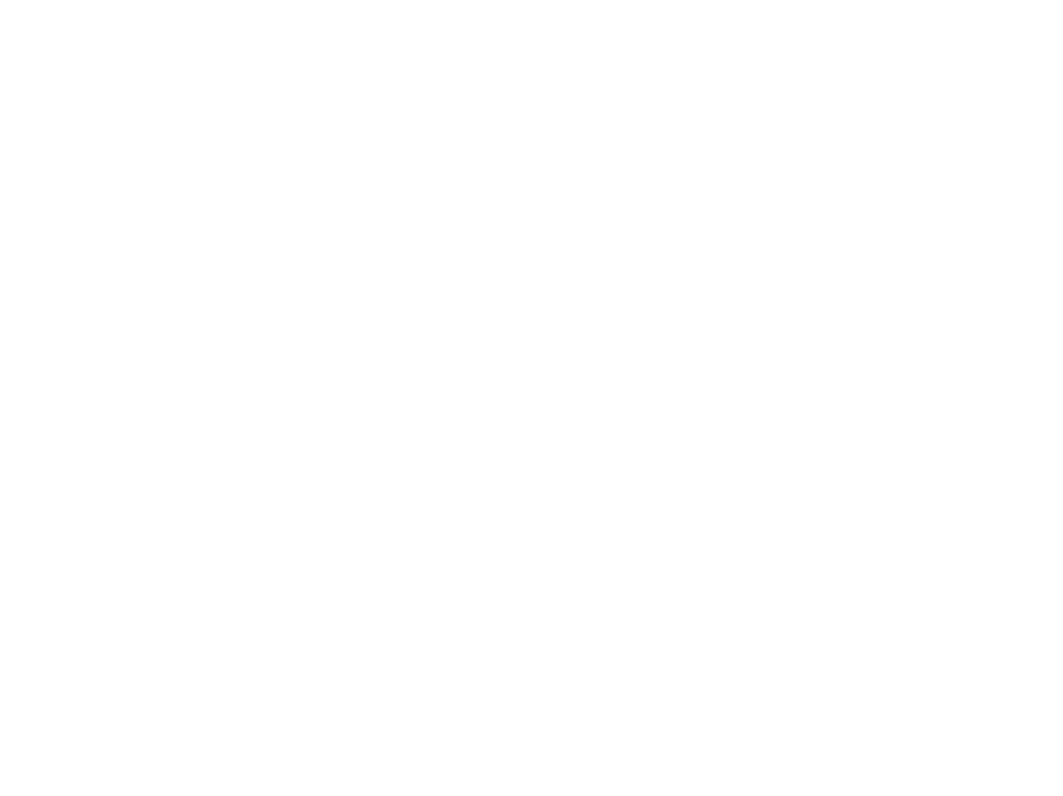
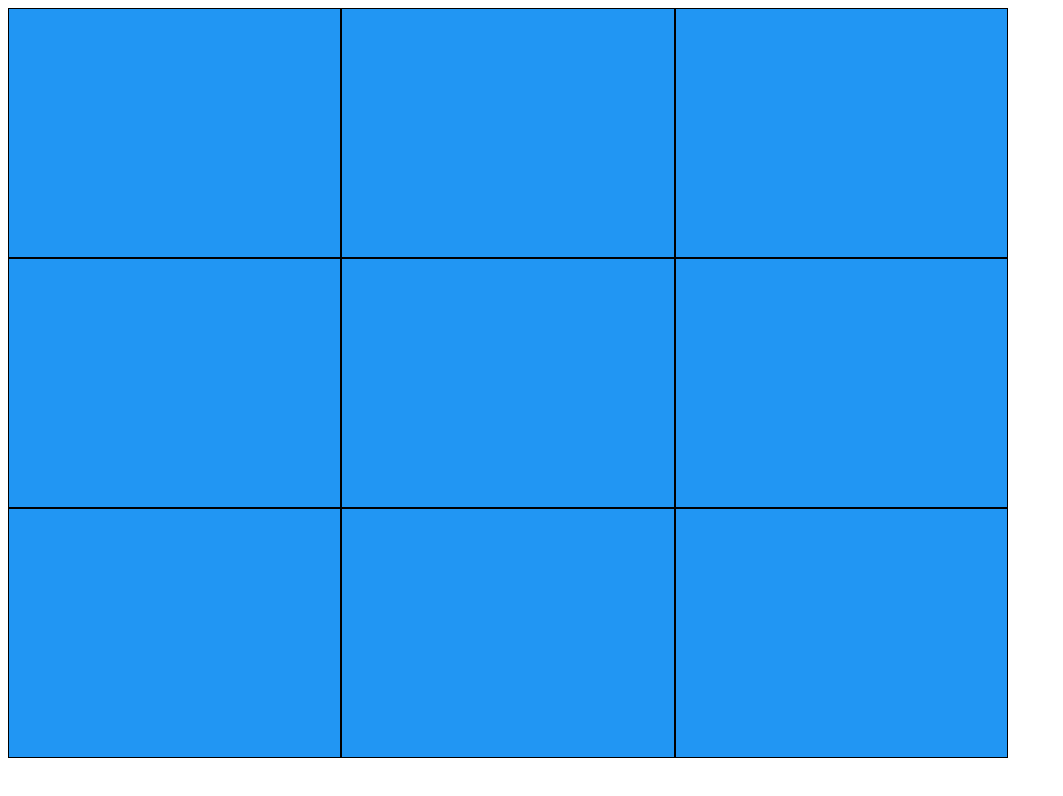
Before and after one commit to SaniLetchu/Etch-a-Sketch, a plain HTML site: page index.html in a window 1280 px wide. Shown: the whole page, without its empty margins (0-1063 px from the left). Drawn offline with Linux system fonts and the light colour scheme.

Commit message:
Working function that shapes the grid according to given number

```diff
--- a/index.html
+++ b/index.html
@@ -7,9 +7,11 @@
     <title>Document</title>
     <script src="script.js" defer></script>
     <link rel="stylesheet" href="style.css">
+
+
 </head>
 <body>
-    <div class="gamecontainer">
+    <div id="gamecontainer">
 
     </div>
 </body>
--- a/script.js
+++ b/script.js
@@ -0,0 +1,16 @@
+const gameContainer = document.querySelector('#gamecontainer');
+
+
+function createDivs(size) {
+    gameContainer.style.cssText = `grid-template-columns: repeat(${size}, minmax(0, 1fr)); grid-template-rows: repeat(${size}, minmax(0, 1fr));`;
+    for(let i = 0; i < size; i++) {
+        for(let j = 0; j < size; j++) {
+            const div = document.createElement('div');
+            div.classList.add('gamecube')
+            gameContainer.appendChild(div);
+        }
+    }
+
+}
+
+createDivs(3);
--- a/style.css
+++ b/style.css
@@ -0,0 +1,16 @@
+
+
+.gamecube {
+    border: 1px;
+    border-style: solid;
+    border-color: black;
+
+}
+
+#gamecontainer {
+    display: grid;
+
+    background-color: #2196F3;
+    width: 1000px;
+    height: 750px;
+}
```
